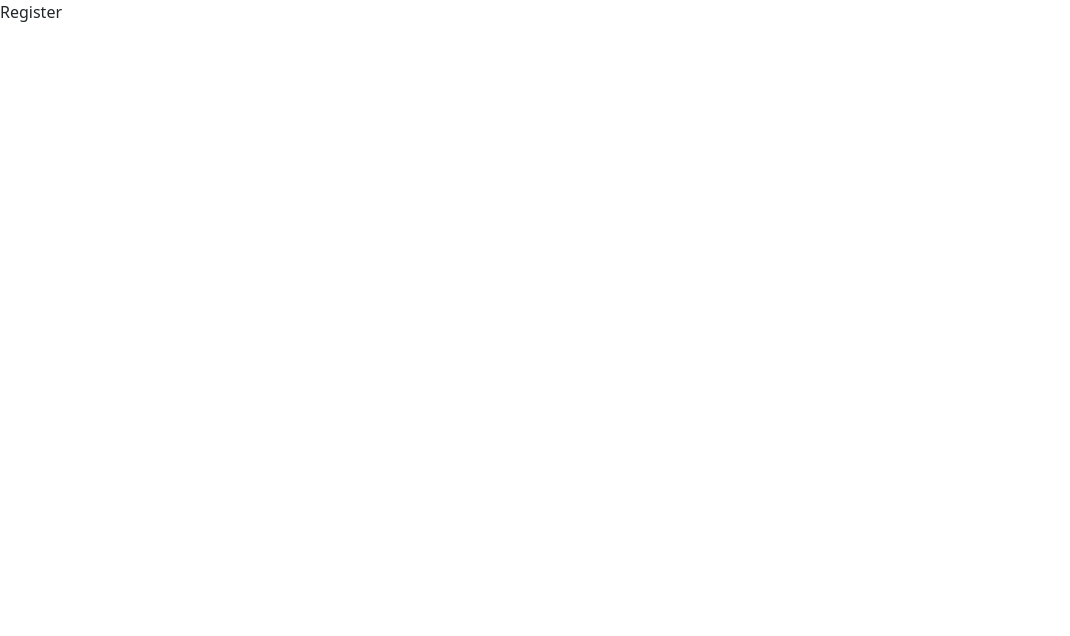
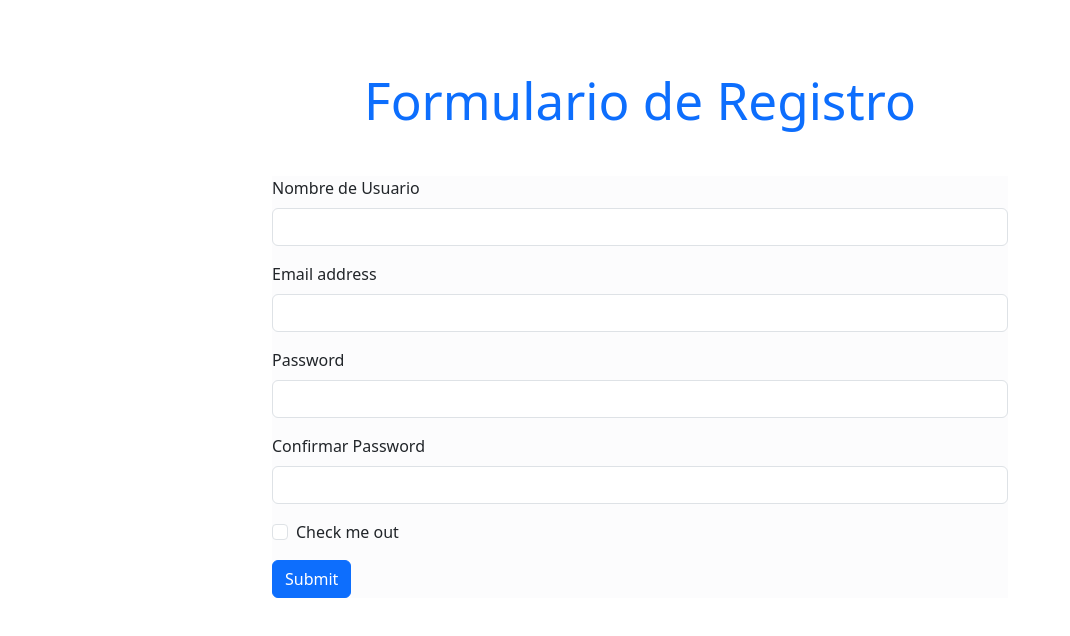
Before and after one commit to agaviria-projects/login, a React (Vite) app: page /Register in a window 1280 px wide. Shown: the top 636 px of the page, without its empty margins (0-1070 px from the left). Built offline with nearby package versions, Linux system fonts and the light colour scheme.

Commit message:
Se configura el formulario de registros

```diff
--- a/src/pages/login.jsx
+++ b/src/pages/login.jsx
@@ -24,6 +24,7 @@ export default function Login({onLogin}) {
     };
 
   return (
+    <>
     <div className="container mt-4">
       <div className="row justify-content-center">
         <div className="col-sm-8 text-center">
@@ -50,5 +51,6 @@ export default function Login({onLogin}) {
             </div>
       </div>
     </div>
-  );
+    </>
+  )
 }
--- a/src/pages/register.jsx
+++ b/src/pages/register.jsx
@@ -1,9 +1,63 @@
-import React from 'react'
+import axios from "axios";
+import { useForm } from "react-hook-form";
+import { useNavigate } from "react-router-dom";
 
 export default function Register() {
+    let {register, handleSubmit, formState : {errors}} = useForm();
+    let navigate = useNavigate();
+    let onSubmited= async(data)=>{
+        console.log("datos del formulario");
+        console.log(data);
+        try{
+           let respuesta =await axios.post("http://localhost:8081/loginApi/login",data);
+           alert("Bienvenido " +respuesta.data.nombre);
+           onLogin();
+           navigate("/Dashboard");
+           console.log("respuesta del servidor");
+           console.log(respuesta)
+        }catch(error){
+            console.log(error);
+        }
+    };
+
   return (
-    <div>
-      Register
+    <>
+    <div className="container mt-4">
+      <div className="row justify-content-center">
+        <div className="col-sm-8 text-center">
+          <h1 className="text-primary my-5">Formulario de Registro</h1>
+        </div>
+            <div className="col-sm-8 ">
+            <form onSubmit={handleSubmit(onSubmited)} className='bg-light-subtle'>
+                    <div className="mb-3">
+                        <label className="form-label">Nombre de Usuario</label>
+                        <input type="email"{...register("nombre",{required: true})} className="form-control" />
+                        {errors.nombre && <p className='text-danger'>Debes escribir un nombre de usuario</p>}
+                    </div>
+                    <div className="mb-3">
+                        <label className="form-label">Email address</label>
+                        <input type="email"{...register("correo",{required: true})} className="form-control"/>
+                        {errors.correo && <p className='text-danger'>Debes escribir un correo</p>}
+                    </div>
+                    <div className="mb-3">
+                        <label className="form-label">Password</label>
+                        <input type="password" {...register("contrasena",{required: true})} className="form-control"/>
+                        {errors.contrasena && <p className='text-danger'> La contraseña es obligatoria</p>}
+                    </div>
+                    <div className="mb-3">
+                        <label className="form-label">Confirmar Password</label>
+                        <input type="password" {...register("Confirmar_contrasena",{required: true})} className="form-control"/>
+                        {errors.Confirmar_contrasena && <p className='text-danger'> Confirme la contraseña es obligatoria</p>}
+                    </div>
+                    <div className="mb-3 form-check">
+                        <input type="checkbox" className="form-check-input" />
+                        <label className="form-check-label" for="exampleCheck1">Check me out</label>
+                    </div>
+                    <button type="submit" className="btn btn-primary">Submit</button>
+                    </form>
+            </div>
+      </div>
     </div>
+    </>
   )
 }
```
